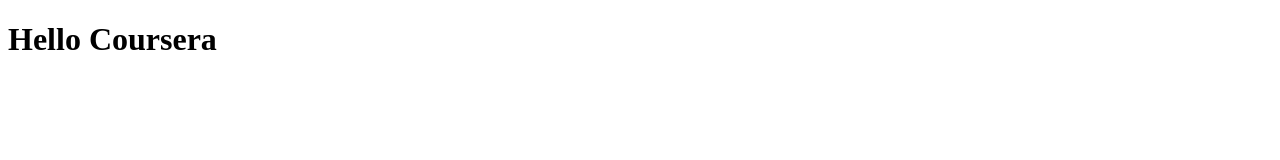
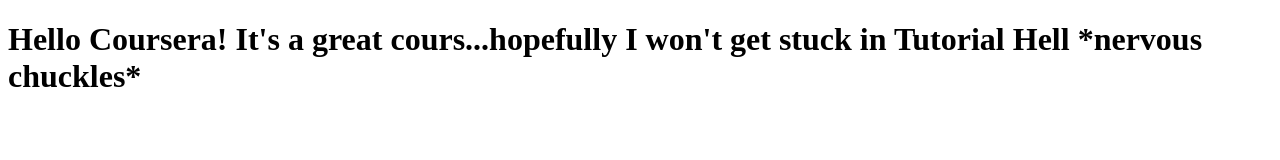
Before and after one commit to sourabh198/coursera-test, a plain HTML site: page site/index.html in a window 1280 px wide. Drawn offline with Linux system fonts and the light colour scheme.

Commit message:
Small addition to our page content!

```diff
--- a/site/index.html
+++ b/site/index.html
@@ -4,6 +4,6 @@
 	<title>Hello Coursera</title>
 </head>
 <body>
-<h1>Hello Coursera </h1>
+<h1>Hello Coursera! It's a great cours...hopefully I won't get stuck in Tutorial Hell *nervous chuckles* </h1>
 </body>
 </html>
```
